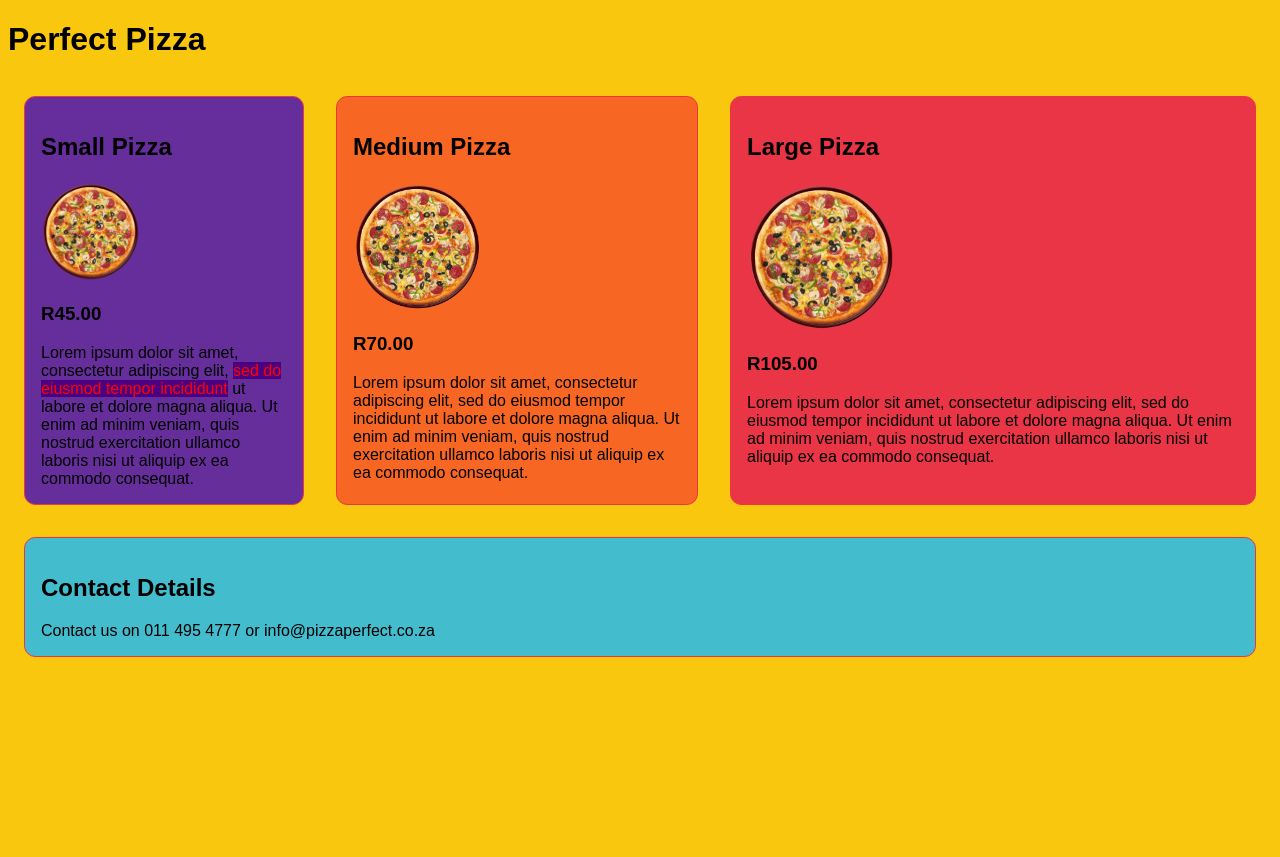
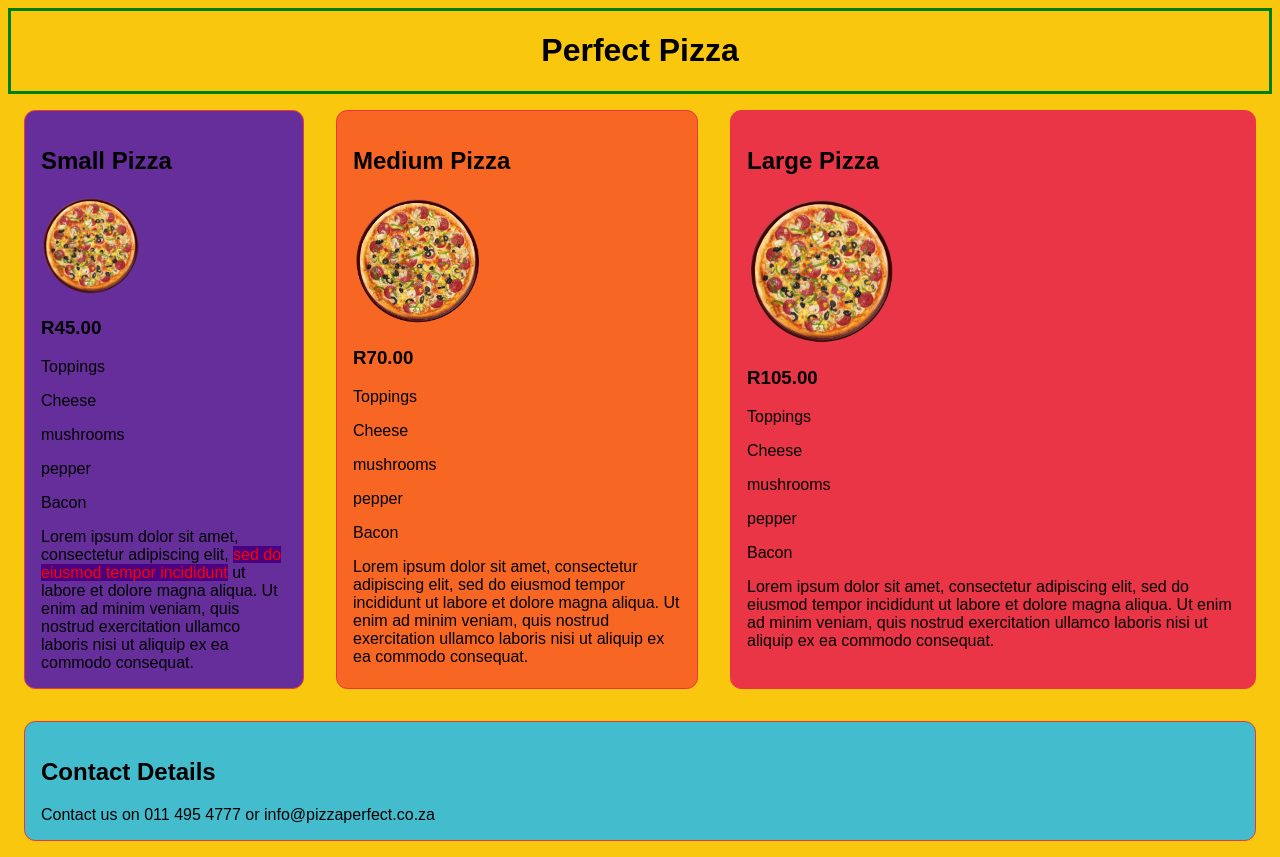
Before and after one commit to 2Nonku123/perfect-pizza, a plain HTML site: page index.html in a window 1280 px wide. Before the commit the page ends 800 px from the top, so only its background shows below. Drawn offline with Linux system fonts and the light colour scheme.

Commit message:
I love pizza

```diff
--- a/index.html
+++ b/index.html
@@ -8,7 +8,9 @@
     <link rel="stylesheet" href="style.css">
 </head>
 <body>
-  <h1>Perfect Pizza</h1>
+  <div class="center">
+    <h1>Perfect Pizza</h1>
+  </div>
 
   <div class="pizzas">
 
@@ -16,6 +18,12 @@
       <h2>Small Pizza</h2>
       <img src="pizza-time.png" width="100">
       <h3>R45.00</h3>
+
+      <div>Toppings</div>
+      <p>Cheese</p>
+      <p>mushrooms</p>
+      <p>pepper</p>
+      <p>Bacon</p>
       <div>
         Lorem ipsum dolor sit amet, consectetur adipiscing elit, <span class="special">sed do eiusmod tempor incididunt</span> ut labore et dolore magna aliqua. Ut enim ad minim veniam, quis nostrud exercitation ullamco laboris nisi ut aliquip ex ea commodo consequat.
       </div>
@@ -26,6 +34,12 @@
       <h2>Medium Pizza</h2>
       <img src="pizza-time.png" width="130">
       <h3>R70.00</h3>
+
+      <div>Toppings</div>
+      <p>Cheese</p>
+      <p>mushrooms</p>
+      <p>pepper</p>
+      <p>Bacon</p>
       <div>
         Lorem ipsum dolor sit amet, consectetur adipiscing elit, sed do eiusmod tempor incididunt ut labore et dolore magna aliqua. Ut enim ad minim veniam, quis nostrud exercitation ullamco laboris nisi ut aliquip ex ea commodo consequat.
 
@@ -37,6 +51,12 @@
           <h2>Large Pizza</h2>
           <img src="pizza-time.png" width="150">
     <h3>R105.00</h3>
+
+    <div>Toppings</div>
+      <p>Cheese</p>
+      <p>mushrooms</p>
+      <p>pepper</p>
+      <p>Bacon</p>
     <div>
       Lorem ipsum dolor sit amet, consectetur adipiscing elit, sed do eiusmod tempor incididunt ut labore et dolore magna aliqua. Ut enim ad minim veniam, quis nostrud exercitation ullamco laboris nisi ut aliquip ex ea commodo consequat.
 
--- a/style.css
+++ b/style.css
@@ -3,7 +3,12 @@ body{
     font-family: Arial, Helvetica, sans-serif;
 }
 
-
+.center {
+    display:flex;
+    justify-content:center;
+    align-items:5em;
+    border:3px solid green;
+}
 
 .pizza {
 /* box-model */
```
